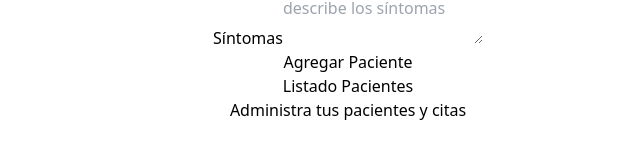
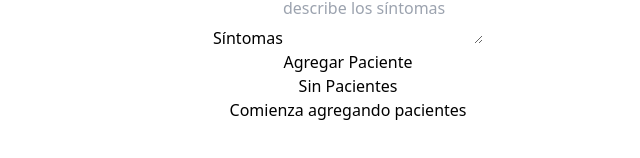
Before and after one commit to dga80/CItasPacientes, a React (Vite) app: page / in a window 1280 px wide. Shown: the part 206-364 px from the top of the page, without its empty margins (292-932 px from the left). Built offline with nearby package versions, Linux system fonts and the light colour scheme.

Commit message:
condicional ListadoPacientes

```diff
--- a/src/components/ListadoPacientes.jsx
+++ b/src/components/ListadoPacientes.jsx
@@ -1,27 +1,45 @@
 /* eslint-disable react/jsx-key */
-import Paciente from "./Paciente"
-import PropTypes from 'prop-types'
+import Paciente from './Paciente';
+import PropTypes from 'prop-types';
 
-
-const ListadoPacientes = ({pacientes}) => {
+const ListadoPacientes = ({ pacientes }) => {
   return (
     <div className="md:w-1/2 lg:w-3/5">
-      <h2 className="font-black text-3xl text-center">Listado Pacientes</h2>
-      <p className=" text-lg my-5">Administra tus <span className="text-indigo-600 font-bold">pacientes y citas</span></p>
+      {/* pacientes.length === 0 sería lo mismo que lo de abajo */}
+      {pacientes && pacientes.length ? (
+        <>
+          <h2 className="font-black text-3xl text-center">Listado Pacientes</h2>
+          <p className="text-lg my-5">
+            Administra tus <span className="text-indigo-600 font-bold">pacientes y citas</span>
+          </p>
 
-      <div className="md:h-screen md:overflow-y-scroll">
-        {pacientes.map((p) => (
-          <Paciente
-          p={p}
-          key={p.id}
-          />
-))}
-      </div>
+          <div className="md:h-screen md:overflow-y-scroll">
+            {pacientes.map((p) => (
+              <Paciente p={p} key={p.id} />
+            ))}
+          </div>
+        </>
+      ) : (
+        <>
+          <h2 className="font-black text-3xl text-center">Sin Pacientes</h2>
+          <p className="text-lg my-5">
+            Comienza <span className="text-indigo-600 font-bold">agregando pacientes</span>
+          </p>
+
+          <div className="md:h-screen md:overflow-y-scroll">
+            {pacientes.map((p) => (
+              <Paciente p={p} key={p.id} />
+            ))}
+          </div>
+        </>
+      )}
     </div>
-  )
-}
-ListadoPacientes.propTypes={
-  pacientes:PropTypes.array,
-  setPacientes:PropTypes.func
-}
-export default ListadoPacientes
+  );
+};
+
+ListadoPacientes.propTypes = {
+  pacientes: PropTypes.array,
+  // Remove setPacientes if it's not used
+};
+
+export default ListadoPacientes;
```
